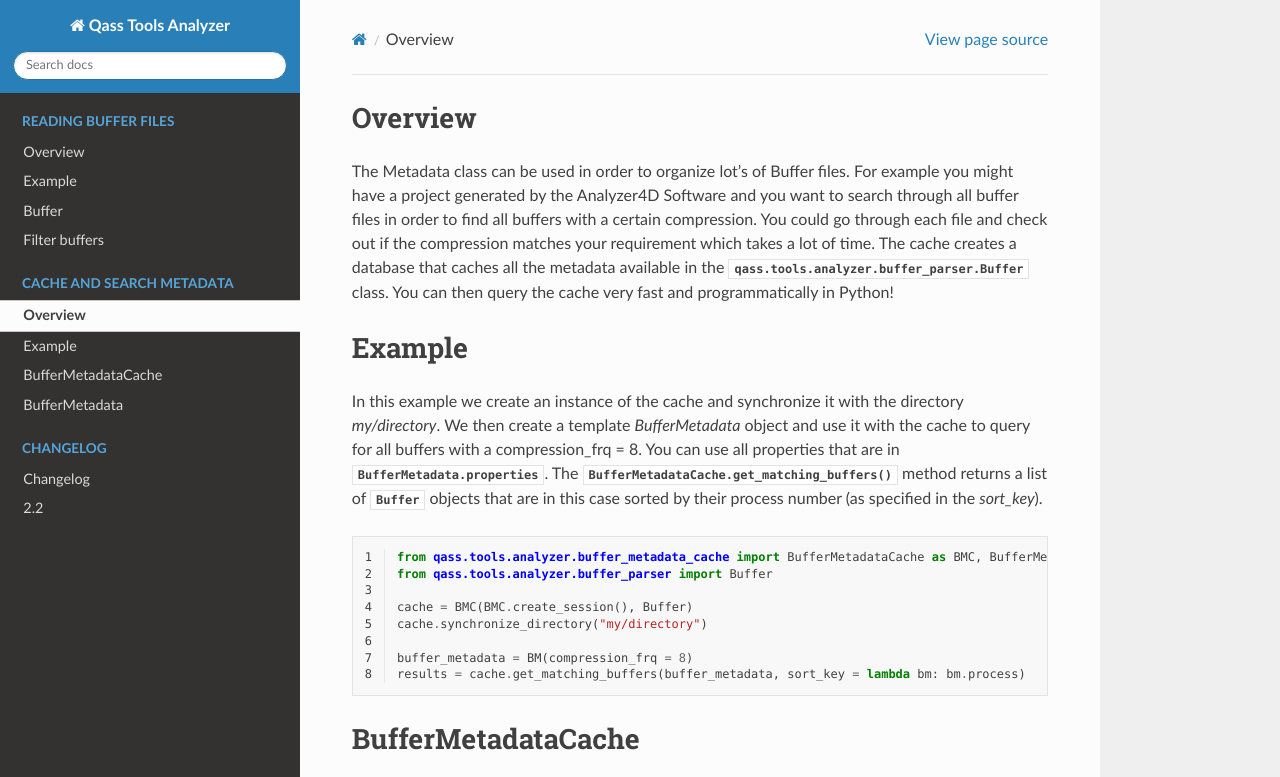
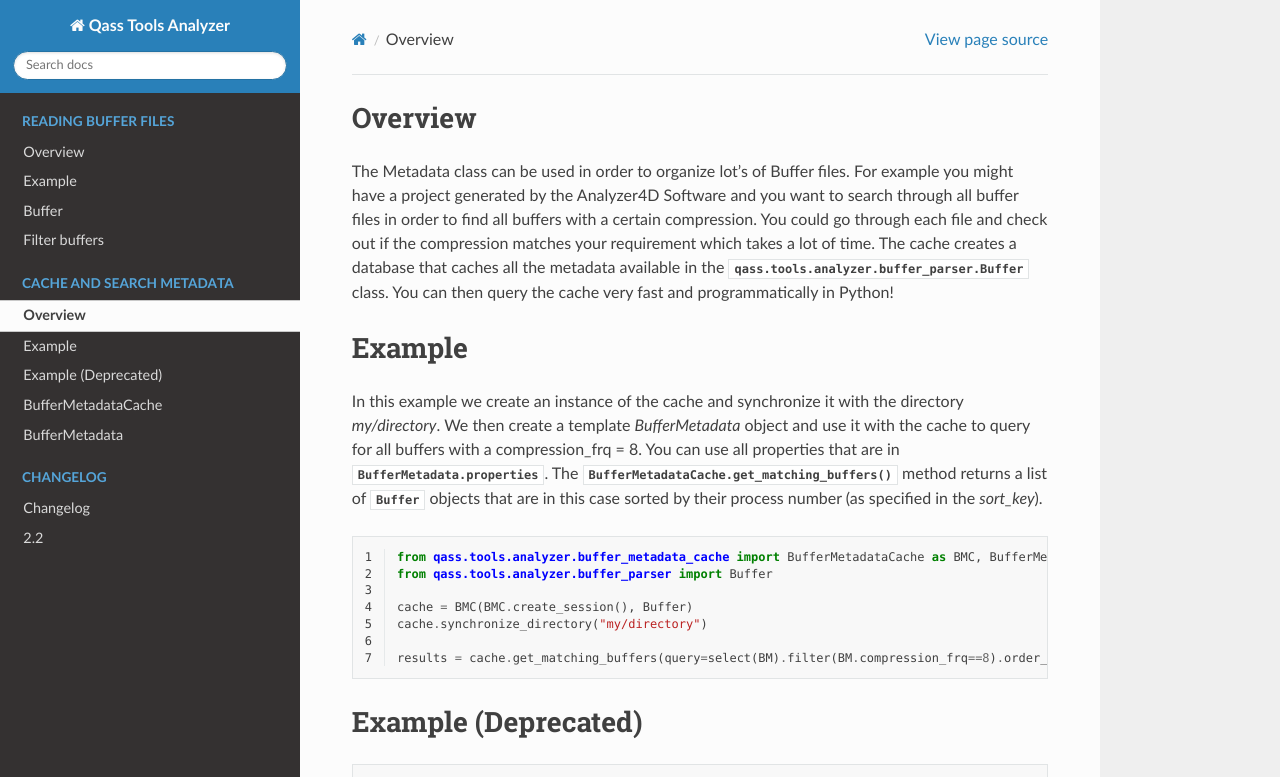
Before and after one commit to QASS/qass-tools-analyzer, a Sphinx documentation site: the page built from docs/source/buffer_metadata_cache.rst, in a window 1280 px wide and 900 px high, cut to the strip 0-777 px from the top of the window. Built offline with Sphinx 7.4.7 and the Read the Docs theme 2.0.0, drawn with Linux system fonts in a browser that asks for light colours.

Commit message:
Add changes and deprecation to docs

```diff
--- a/docs/source/buffer_metadata_cache.rst
+++ b/docs/source/buffer_metadata_cache.rst
@@ -9,14 +9,29 @@ You could go through each file and check out if the compression matches your req
 The cache creates a database that caches all the metadata available in the :class:`qass.tools.analyzer.buffer_parser.Buffer` class.
 You can then query the cache very fast and programmatically in Python!
 
-
 Example
 *******
+
 In this example we create an instance of the cache and synchronize it with the directory `my/directory`.
 We then create a template `BufferMetadata` object and use it with the cache to query for all buffers with a compression_frq = 8.
 You can use all properties that are in :py:attr:`BufferMetadata.properties`.
 The :py:meth:`BufferMetadataCache.get_matching_buffers` method returns a list of :class:`Buffer` objects
 that are in this case sorted by their process number (as specified in the `sort_key`).
+
+.. code-block:: python
+    :linenos:
+
+    from qass.tools.analyzer.buffer_metadata_cache import BufferMetadataCache as BMC, BufferMetadata as BM, select
+    from qass.tools.analyzer.buffer_parser import Buffer
+
+    cache = BMC(BMC.create_session(), Buffer)
+    cache.synchronize_directory("my/directory")
+
+    results = cache.get_matching_buffers(query=select(BM).filter(BM.compression_frq==8).order_by(BM.process))
+
+
+Example (Deprecated)
+********************
 
 .. code-block:: python
     :linenos:
@@ -29,6 +44,7 @@ that are in this case sorted by their process number (as specified in the `sort_
 
     buffer_metadata = BM(compression_frq = 8)
     results = cache.get_matching_buffers(buffer_metadata, sort_key = lambda bm: bm.process)
+
 
 BufferMetadataCache
 *******************
```
